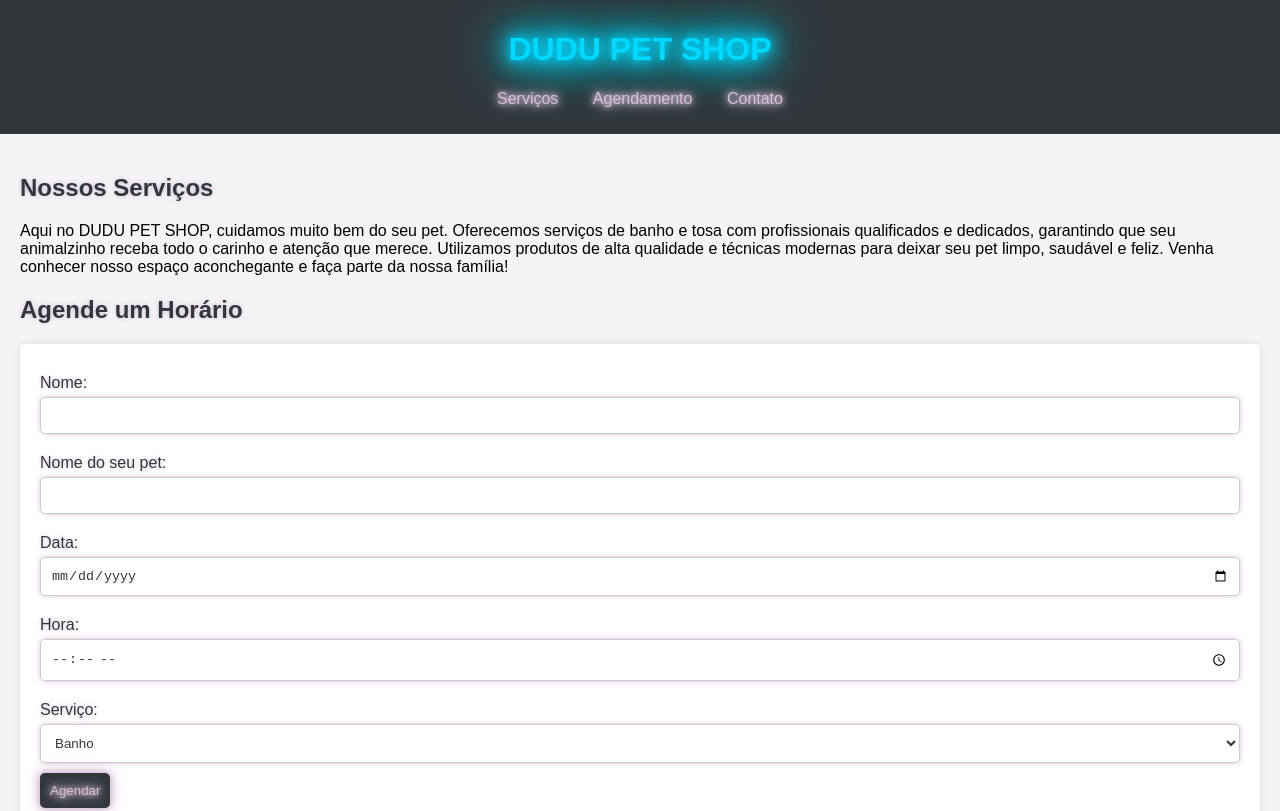
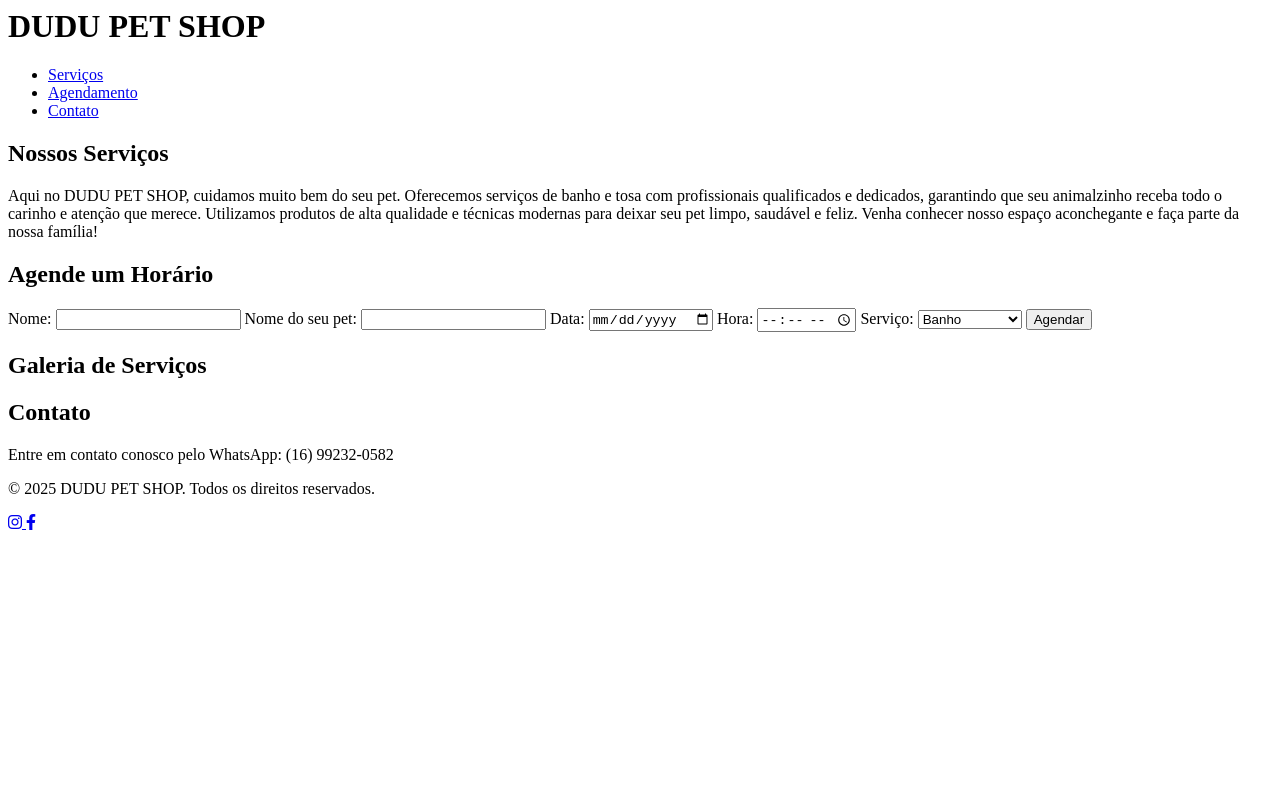
Before and after one commit to joker0751/DUDU-pet-shop, a plain HTML site: page index.html in a window 1280 px wide. Shown: the top 811 px of the page. Drawn offline with Linux system fonts and the light colour scheme.

Commit message:
Update index.html

```diff
--- a/index.html
+++ b/index.html
@@ -6,122 +6,7 @@
     <title>DUDU PET SHOP - Agendamento</title>
     <link rel="stylesheet" href="https://cdnjs.cloudflare.com/ajax/libs/font-awesome/6.0.0-beta3/css/all.min.css">
     <style>
-        :root {
-            --cor-principal: #32373c;
-            --cor-secundaria: #f4f4f4;
-            --cor-vermelho: #00d9ff;
-            --cor-roxo: #d8bfd8;
-            --cor-verde: #00ff00;
-            --cor-azul: #87ceeb;
-        }
-
-        body {
-            font-family: Arial, sans-serif;
-            margin: 0;
-            padding: 0;
-            background-color: var(--cor-secundaria);
-        }
-
-        header {
-            background: var(--cor-principal);
-            color: var(--cor-vermelho);
-            padding: 10px 0;
-            text-align: center;
-        }
-
-        nav ul {
-            list-style: none;
-            padding: 0;
-        }
-
-        nav ul li {
-            display: inline;
-            margin: 0 15px;
-        }
-
-        nav a {
-            color: var(--cor-roxo);
-            text-decoration: none;
-            text-shadow: 0 0 5px var(--cor-roxo), 0 0 10px var(--cor-roxo), 0 0 15px var(--cor-roxo);
-        }
-
-        main {
-            padding: 20px;
-        }
-
-        h2 {
-            color: var(--cor-principal);
-            text-shadow: 0 0 5px var(--cor-roxo);
-        }
-
-        form {
-            background: #ffffff;
-            padding: 20px;
-            border-radius: 5px;
-            box-shadow: 0 0 10px rgba(0, 0, 0, 0.1);
-        }
-
-        form label {
-            display: block;
-            margin: 10px 0 5px;
-            color: var(--cor-principal);
-            text-shadow: 0 0 5px var(--cor-roxo);
-        }
-
-        form input,
-        form select {
-            width: 100%;
-            padding: 10px;
-            margin-bottom: 10px;
-            border: 1px solid #ccc;
-            border-radius: 5px;
-            background-color: rgba(255, 255, 255, 0.1);
-            color: var(--cor-principal);
-            box-shadow: 0 0 5px var(--cor-roxo);
-        }
-
-        button {
-            background: var(--cor-principal);
-            color: var(--cor-roxo);
-            border: none;
-            padding: 10px;
-            border-radius: 5px;
-            cursor: pointer;
-            text-shadow: 0 0 5px var(--cor-roxo), 0 0 10px var(--cor-roxo), 0 0 15px var(--cor-roxo);
-            box-shadow: 0 0 5px var(--cor-roxo), 0 0 10px var(--cor-roxo), 0 0 15px var(--cor-roxo);
-            transition: all 0.3s ease;
-        }
-
-        button:hover {
-            background: #555;
-            box-shadow: 0 0 10px var(--cor-roxo), 0 0 20px var(--cor-roxo), 0 0 30px var(--cor-roxo);
-        }
-
-        footer {
-            text-align: center;
-            padding: 10px 0;
-            background: var(--cor-principal);
-            color: var(--cor-azul);
-            position: relative;
-            bottom: 0;
-            width: 100%;
-        }
-
-        .galeria {
-            margin-top: 20px;
-        }
-
-        .social-icons {
-            margin-top: 10px;
-        }
-
-        .social-icons a {
-            color: var(--cor-azul);
-            margin: 0 50px;
-            text-decoration: none;
-            font-size: 1.5em;
-            text-shadow: 0 0 5px var(--cor-azul), 0 0 50px var(--cor-azul), 0 0 15px var(--cor-azul);
-        }
+        /* ... (seu CSS permanece o mesmo) ... */
     </style>
     <script>
         function enviarParaWhatsApp(event) {
@@ -133,18 +18,29 @@
             const hora = document.getElementById('hora').value;
             const servico = document.getElementById('servico').value;
 
-            const mensagem = Nome: ${nome}\nNome do seu pet: ${nomePet}\nData: ${data}\nHora: ${hora}\nServiço: ${servico};
+            console.log('Nome:', nome);
+            console.log('Nome do Pet:', nomePet);
+            console.log('Data:', data);
+            console.log('Hora:', hora);
+            console.log('Serviço:', servico);
+
+            const mensagem = Nome: ${encodeURIComponent(nome)}%0ANome do seu pet: ${encodeURIComponent(nomePet)}%0AData: ${encodeURIComponent(data)}%0AHora: ${encodeURIComponent(hora)}%0AServiço: ${encodeURIComponent(servico)};
             const numeroWhatsApp = '5516992320582'; // Substitua pelo seu número do WhatsApp com DDD
-            const urlWhatsApp = https://wa.me/${numeroWhatsApp}?text=${encodeURIComponent(mensagem)};
+            const urlWhatsApp = https://api.whatsapp.com/send/?phone=${numeroWhatsApp}&text=${mensagem}&type=phone_number&app_absent=0;
 
-            window.open(urlWhatsApp, '_blank'); // Abre o WhatsApp com a mensagem
+            if (nome && nomePet && data && hora && servico) {
+                window.open(urlWhatsApp, '_blank'); // Abre o WhatsApp com a mensagem
+            } else {
+                alert("Por favor, preencha todos os campos do formulário antes de agendar.");
+            }
+            return false; // Impede o envio padrão do formulário
         }
     </script>
 </head>
 
 <body>
     <header>
-        <h1 style="text-shadow: 0 0 10px var(--cor-vermelho), 0 0 20px var(--cor-vermelho), 0 0 30px var(--cor-vermelho), 0 0 40px var(--cor-vermelho), 0 0 50px var(--cor-vermelho), 0 0 60px var(--cor-vermelho);">DUDU PET SHOP</h1>
+        <h1>DUDU PET SHOP</h1>
         <nav>
             <ul>
                 <li><a href="#servicos">Serviços</a></li>
@@ -162,7 +58,7 @@
 
         <section id="agendamento">
             <h2>Agende um Horário</h2>
-            <form onsubmit="enviarParaWhatsApp(event)">
+            <form onsubmit="return enviarParaWhatsApp(event)">
                 <label for="nome">Nome:</label>
                 <input type="text" id="nome" name="nome" required>
 
@@ -189,7 +85,7 @@
         <section id="galeria">
             <h2>Galeria de Serviços</h2>
             <div class="galeria">
-                <!-- Removido todas as imagens -->
+                <!-- Adicione imagens aqui se desejar -->
             </div>
         </section>
 
@@ -200,13 +96,13 @@
     </main>
 
     <footer>
-        <p style="text-shadow: 0 0 5px var(--cor-azul), 0 0 10px var(--cor-azul), 0 0 15px var(--cor-azul);">&copy; 2025 DUDU PET SHOP. Todos os direitos reservados.</p>
+        <p>&copy; 2025 DUDU PET SHOP. Todos os direitos reservados.</p>
         <div class="social-icons">
             <a href="https://www.instagram.com/dudupetshopp" target="_blank" rel="noopener noreferrer" aria-label="Instagram">
-                <i class="fab fa-instagram" style="text-shadow: 0 0 5px var(--cor-azul), 0 0 10px var(--cor-azul), 0 0 15px var(--cor-azul);"></i>
+                <i class="fab fa-instagram"></i>
             </a>
             <a href="https://www.facebook.com/Eduardo Msouza" target="_blank" rel="noopener noreferrer" aria-label="Facebook">
-                <i class="fab fa-facebook-f" style="text-shadow: 0 0 5px var(--cor-azul), 0 0 10px var(--cor-azul), 0 0 15px var(--cor-azul);"></i>
+                <i class="fab fa-facebook-f"></i>
             </a>
         </div>
     </footer>
```
